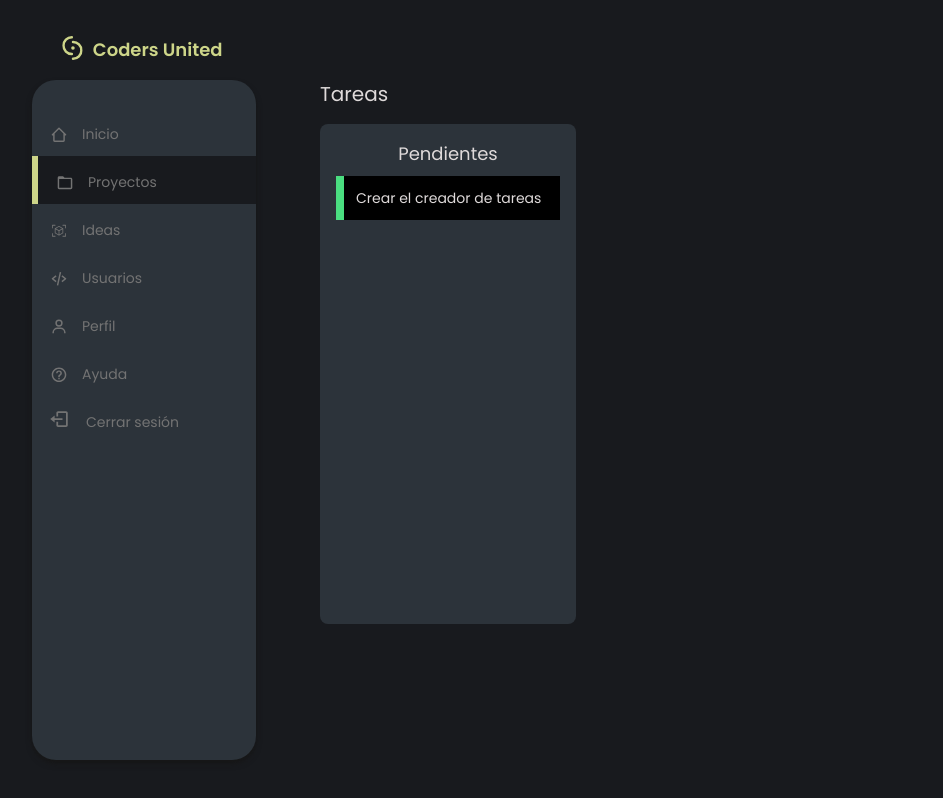
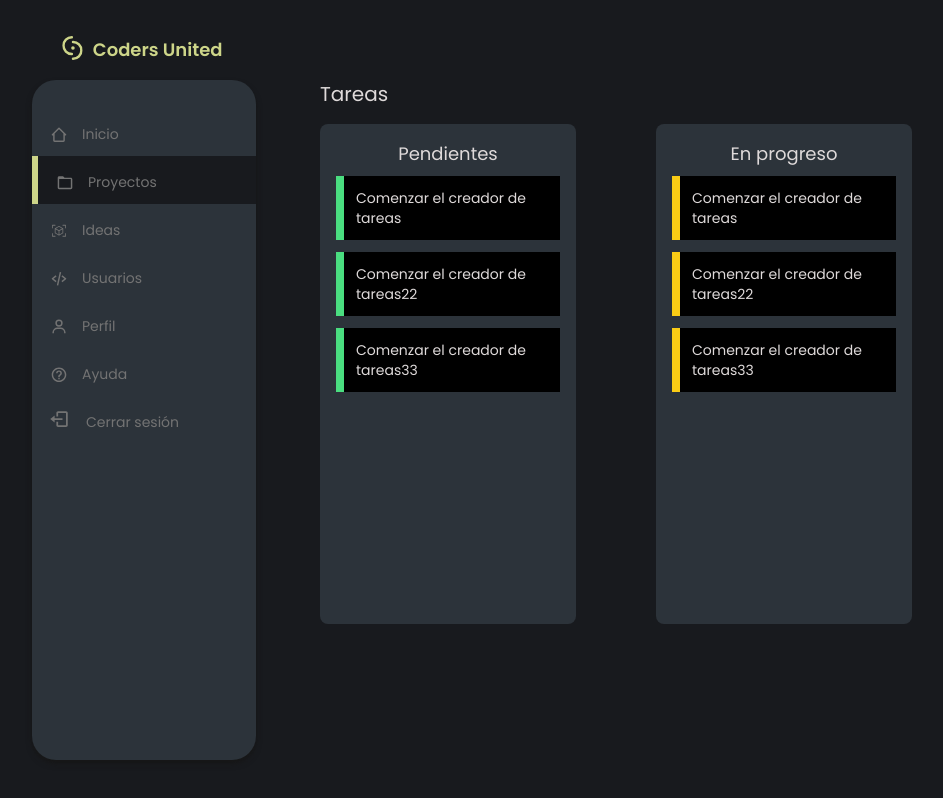
Before and after one commit to rodrigo745/coders-united, a Next.js app: page /pages/1/proyectos/proyecto_creado/1/tareas in a window 1280 px wide. Shown: the top 798 px of the page, without its empty margins (8-951 px from the left). Built offline with nearby package versions, Linux system fonts and the light colour scheme.

Commit message:
droppable

```diff
--- a/package.json
+++ b/package.json
@@ -9,6 +9,9 @@
     "lint": "next lint"
   },
   "dependencies": {
+    "@dnd-kit/core": "^6.1.0",
+    "@dnd-kit/sortable": "^8.0.0",
+    "@dnd-kit/utilities": "^3.2.2",
     "mongoose": "^8.3.3",
     "next": "14.2.3",
     "next-auth": "^4.24.7",
--- a/src/app/pages/(dashboard)/[name]/proyectos/proyecto_creado/[id]/tareas/page.jsx
+++ b/src/app/pages/(dashboard)/[name]/proyectos/proyecto_creado/[id]/tareas/page.jsx
@@ -1,24 +1,59 @@
+"use client";
+import { DndContext, closestCenter } from "@dnd-kit/core"
+import { useState } from "react"
 
 
 export default function Tareas(){
+
+    const [ lista, setLista ] = useState([
+        {id: 1, "titulo": "Comenzar el creador de tareas"},
+        {id: 1, "titulo": "Comenzar el creador de tareas22"},
+        {id: 1, "titulo": "Comenzar el creador de tareas33"}
+    ]);
 
 
     return(
         <div className="">
             <h3 className="text-xl mb-4">Tareas</h3>
-            <div className="w-[80vw]">
+            <DndContext collisionDetection={closestCenter}>
+            <div className="w-[80vw] flex space-x-20">
                 <div className="cuadro w-[20vw] rounded-lg h-[500px] p-4 flex flex-col justify-center items-center">
                     <h4 className="text-lg">Pendientes</h4>
                     <div className="h-full w-full mt-2"> {/* Lista de tareas */}
-                        <div className="bg-black p-3 text-sm border-l-8 border-green-400">
-                            Crear el creador de tareas
-                        </div>
+
+                        {
+                            lista.map((e, index)=> (
+                                <div key={index} className="bg-black p-3 text-sm border-l-8 border-green-400 mb-3">
+                                    {e.titulo}
+                                </div>
+                            ))
+                        }
+
+                    </div>
+                    <div> {/* Guardar tarea */}
+
+                    </div>
+                </div>
+
+
+
+                <div className="cuadro w-[20vw] rounded-lg h-[500px] p-4 flex flex-col justify-center items-center">
+                    <h4 className="text-lg">En progreso</h4>
+                    <div className="h-full w-full mt-2"> {/* Lista de tareas */}
+                    {
+                            lista.map((e, index)=> (
+                                <div key={index} className="bg-black p-3 text-sm border-l-8 border-yellow-400 mb-3">
+                                    {e.titulo}
+                                </div>
+                            ))
+                        }
                     </div>
                     <div> {/* Guardar tarea */}
 
                     </div>
                 </div>
             </div>
+            </DndContext>
         </div>
     )
 }
```
Also changed, not shown: 1 other file (tests, documents, lock files or other folders).
